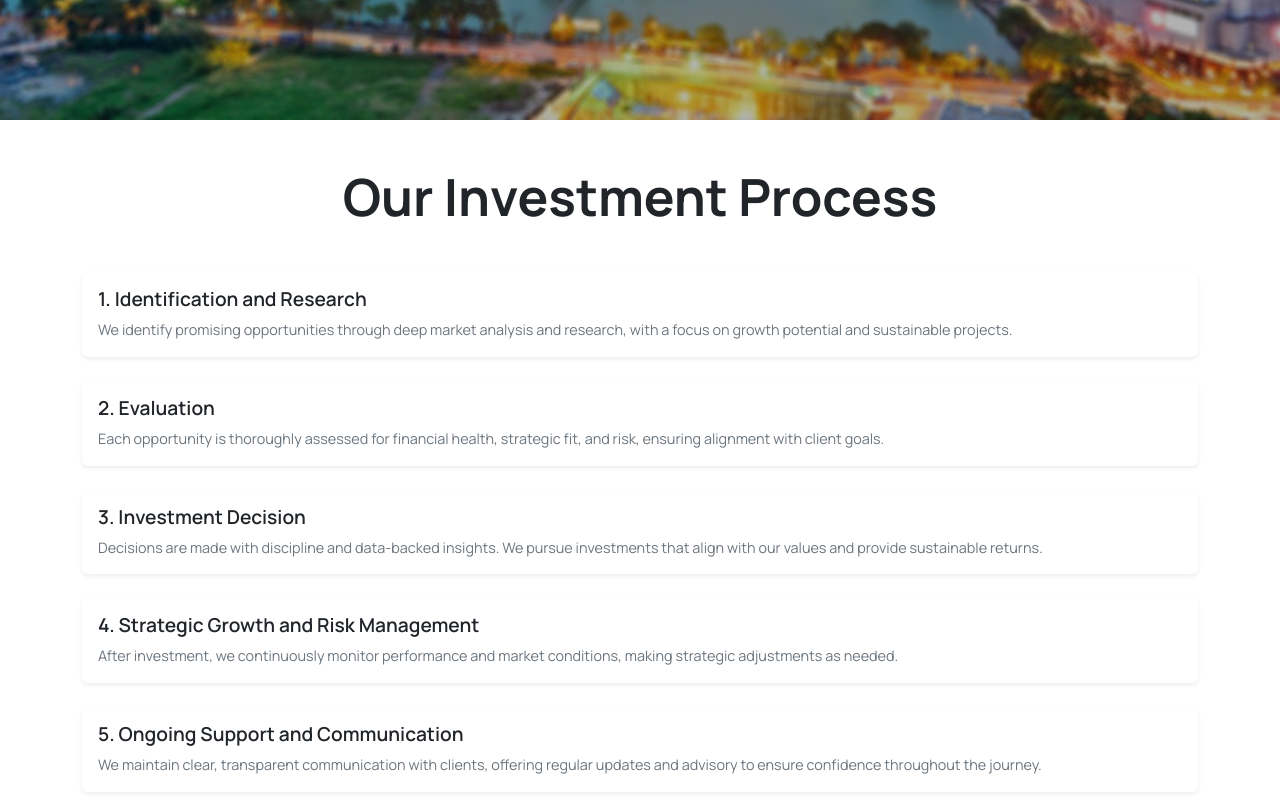
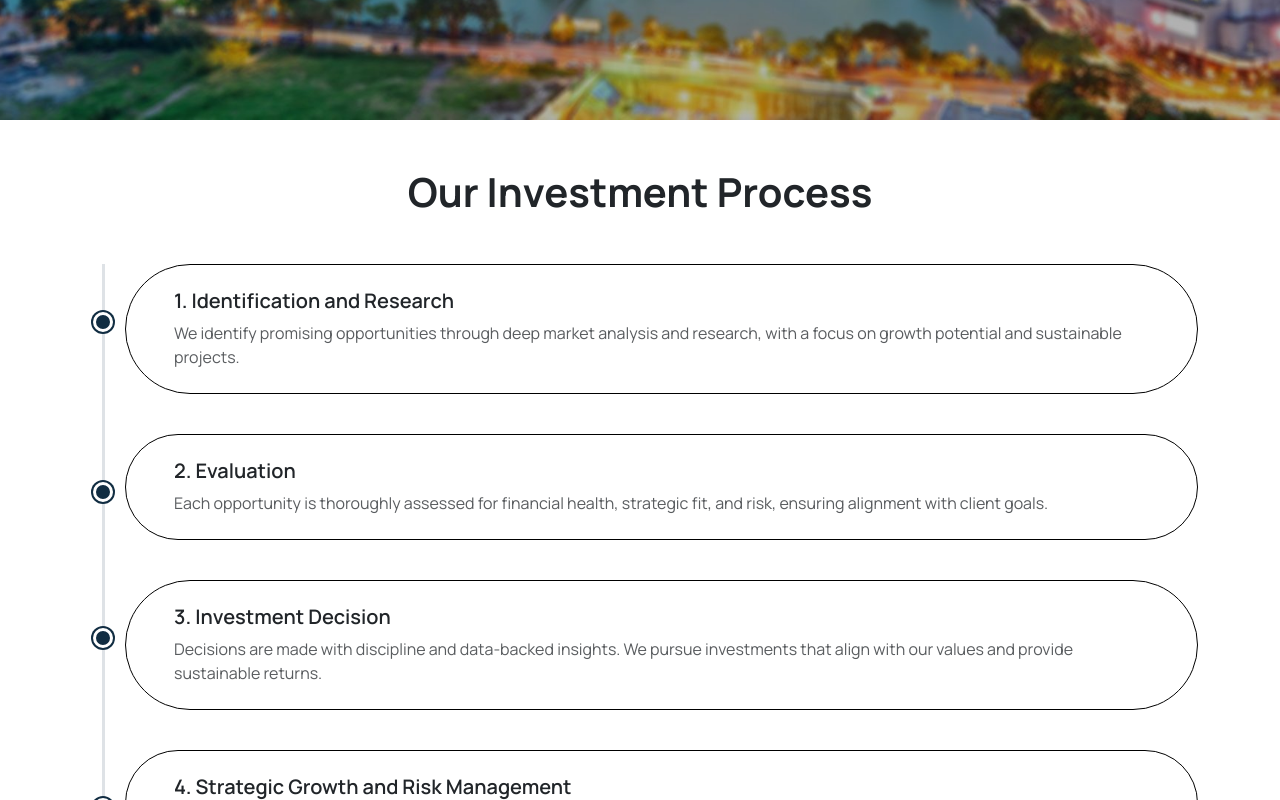
Before and after one commit to kiwizu3/cgp, a React (Create React App) app: page /process in a window 1280 px wide. Shown: the part 680-1480 px from the top of the page. Built offline with nearby package versions, Linux system fonts and the light colour scheme; a web font is replaced by a local one.

Commit message:
Investment process update

```diff
--- a/src/App.css
+++ b/src/App.css
@@ -213,3 +213,34 @@ section {
 .whyus-icon {
   color: var(--bs-success);
 }
+
+.timeline {
+  position: relative;
+  margin-left: 20px;
+  border-left: 3px solid #dee2e6;
+  padding-left: 20px;
+}
+
+.timeline-step {
+  position: relative;
+  margin-bottom: 2.5rem;
+}
+
+.timeline-dot {
+  position: absolute;
+  left: -32px;
+  top: 3rem;
+  width: 20px;
+  height: 20px;
+  background-color: var(--bs-primary);
+  border-radius: 50%;
+  border: 3px solid white;
+  box-shadow: 0 0 0 2px var(--bs-primary)
+}
+
+.timeline-content {
+  padding-left: 10px;
+  border: 1px solid black;
+  border-radius: 10rem;
+  padding: 1rem;
+}
--- a/src/pages/InvestmentProcess.js
+++ b/src/pages/InvestmentProcess.js
@@ -1,52 +1,52 @@
-// src/pages/InvestmentProcess.jsx
-import React from 'react';
+import React from "react";
 
-function InvestmentProcess() {
 const steps = [
   {
-      title: '1. Identification and Research',
+    title: "Identification and Research",
     description:
-        'We identify promising opportunities through deep market analysis and research, with a focus on growth potential and sustainable projects.',
+      "We identify promising opportunities through deep market analysis and research, with a focus on growth potential and sustainable projects.",
   },
   {
-      title: '2. Evaluation',
+    title: "Evaluation",
     description:
-        'Each opportunity is thoroughly assessed for financial health, strategic fit, and risk, ensuring alignment with client goals.',
+      "Each opportunity is thoroughly assessed for financial health, strategic fit, and risk, ensuring alignment with client goals.",
   },
   {
-      title: '3. Investment Decision',
+    title: "Investment Decision",
     description:
-        'Decisions are made with discipline and data-backed insights. We pursue investments that align with our values and provide sustainable returns.',
+      "Decisions are made with discipline and data-backed insights. We pursue investments that align with our values and provide sustainable returns.",
   },
   {
-      title: '4. Strategic Growth and Risk Management',
+    title: "Strategic Growth and Risk Management",
     description:
-        'After investment, we continuously monitor performance and market conditions, making strategic adjustments as needed.',
+      "After investment, we continuously monitor performance and market conditions, making strategic adjustments as needed.",
   },
   {
-      title: '5. Ongoing Support and Communication',
+    title: "Ongoing Support and Communication",
     description:
-        'We maintain clear, transparent communication with clients, offering regular updates and advisory to ensure confidence throughout the journey.',
+      "We maintain clear, transparent communication with clients, offering regular updates and advisory to ensure confidence throughout the journey.",
   },
 ];
 
+const InvestmentProcess = () => {
   return (
-    <div className="container py-5">
-      <h1 className="text-center fw-bold mb-5">Our Investment Process</h1>
-      <div className="row gy-4">
-        {steps.map((step, idx) => (
-          <div key={idx} className="col-12">
-            <div className="card border-0 shadow-sm">
-              <div className="card-body">
-                <h5 className="card-title fw-semibold">{step.title}</h5>
-                <p className="card-text">{step.description}</p>
-              </div>
+    <section className="container py-5">
+      <h2 className="text-center mb-5 fw-bold display-6">Our Investment Process</h2>
+      <div className="timeline">
+        {steps.map((step, index) => (
+          <div className="timeline-step" key={index}>
+            <div className="timeline-dot"></div>
+            <div className="timeline-content px-5 py-4">
+              <h5 className="fw-semibold">
+                {index + 1}. {step.title}
+              </h5>
+              <p className="text-muted mb-0">{step.description}</p>
             </div>
           </div>
         ))}
       </div>
-    </div>
+    </section>
   );
-}
+};
 
 export default InvestmentProcess;
```
Lines whose indentation alone changed are shown as unchanged.
